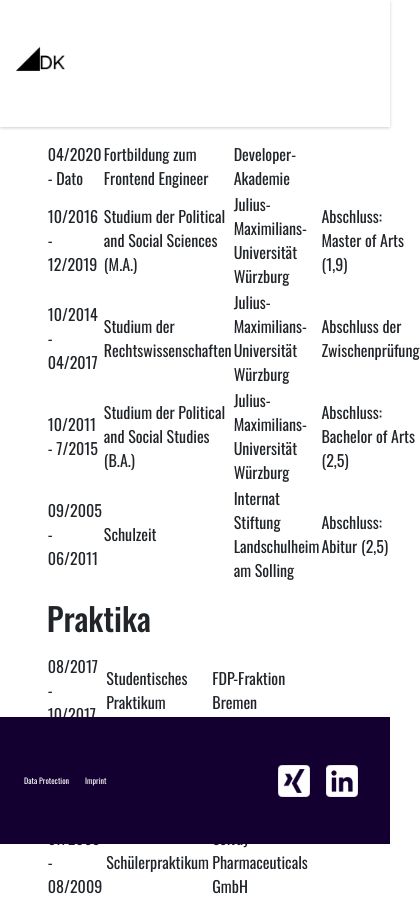
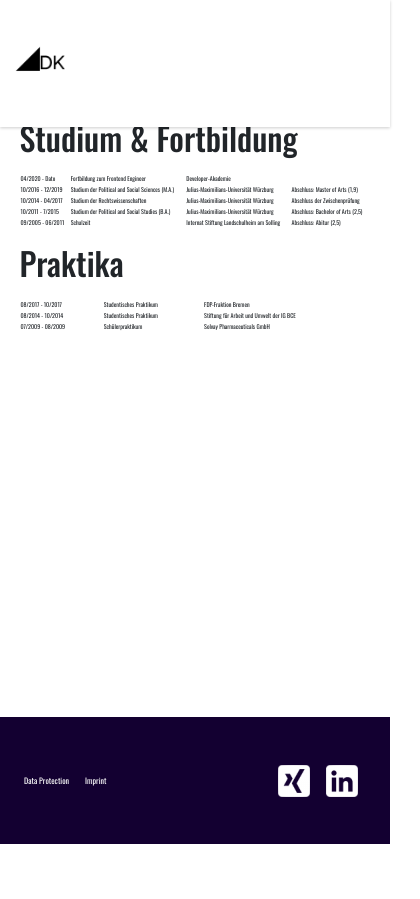
Before and after one commit to DavidAlanKuester/davidalankuester.de, an Angular app: page /cv in a window 390 px wide. Shown: the whole page, 420 px wide, since content can reach past the window. After the commit the page ends 844 px from the top, so only its background shows below. Built offline with nearby package versions, Linux system fonts and the light colour scheme.

Commit message:
other pages responsive

```diff
--- a/src/app/app.component.scss
+++ b/src/app/app.component.scss
@@ -1,5 +1,6 @@
 .container {
     padding: 10%;
+    margin: 0;
 }
 
 .fixed {
@@ -9,3 +10,21 @@
     left: 0;
     width: 100%;
 }
+
+@media (max-width: 1000px) {
+    .container {
+        padding-top: 10%;
+        margin: 0;
+        padding-right: 5%;
+        padding-left: 5%;
+    }
+}
+
+@media (max-width: 600px) {
+    .container {
+        padding-top: 10%;
+        margin: 0;
+        padding-right: 5%;
+        padding-left: 5%;
+    }
+}
--- a/src/app/cv/cv.component.scss
+++ b/src/app/cv/cv.component.scss
@@ -1,14 +1,11 @@
 .cv-page {
-    height: 85vh;
+    height: 100%;
     width: 100vw;
     max-height: 100%;
     max-width: 100%;
 }
 
 .cv-content {
-    padding-top: 10%;
-    padding-left: 2.5%;
-    padding-right: 2.5%;;
     display: flex;
     flex-direction: column;
     h2 {
@@ -16,6 +13,56 @@
         margin-top: 16px;
     }
     table {
-        width: 90%;
+        width: 100%;
     }
 }
+
+@media (max-width:1000px) {
+    .cv-content {
+        display: flex;
+        flex-direction: column;
+        font-size: 12px;
+        margin-top: 40px;
+        h2 {
+            margin-bottom: 16px;
+            margin-top: 16px;
+        }
+        table {
+            width: 100%;
+        }
+    }
+
+}
+@media (max-width: 600px) {
+    .cv-content {
+        display: flex;
+        flex-direction: column;
+        font-size: 8px;
+        margin-top: 54px;
+        h2 {
+            margin-bottom: 16px;
+            margin-top: 16px;
+        }
+        table {
+            width: 100%;
+        }
+    }
+
+}
+
+@media (max-width: 400px) {
+    .cv-content {
+        display: flex;
+        flex-direction: column;
+        font-size: 6px;
+        margin-top: 64px;
+        h2 {
+            margin-bottom: 16px;
+            margin-top: 16px;
+        }
+        table {
+            width: 100%;
+        }
+    }
+
+}
--- a/src/app/data-protection/data-protection.component.html
+++ b/src/app/data-protection/data-protection.component.html
@@ -1,4 +1,4 @@
-<div>
+<div class="data-div">
 <h1>Datenschutzerklärung</h1>
 <p>Verantwortlicher im Sinne der Datenschutzgesetze, insbesondere der EU-Datenschutzgrundverordnung (DSGVO), ist:</p>
 <p>David Küster</p>
@@ -14,7 +14,10 @@
 </ul>
 <p>Sofern Sie uns eine Einwilligung erteilt haben, können Sie diese jederzeit mit Wirkung für die Zukunft widerrufen.</p>
 <p>Sie können sich jederzeit mit einer Beschwerde an eine Aufsichtsbehörde wenden, z. B. an die zuständige Aufsichtsbehörde des Bundeslands Ihres Wohnsitzes oder an die für uns als verantwortliche Stelle zuständige Behörde.</p>
-<p>Eine Liste der Aufsichtsbehörden (für den nichtöffentlichen Bereich) mit Anschrift finden Sie unter: <a href="https://www.bfdi.bund.de/DE/Infothek/Anschriften_Links/anschriften_links-node.html" target="_blank" rel="nofollow noopener">https://www.bfdi.bund.de/DE/Infothek/Anschriften_Links/anschriften_links-node.html</a>.</p>
+<p>Eine Liste der Aufsichtsbehörden (für den nichtöffentlichen Bereich) mit Anschrift finden Sie unter: <a href="https://www.bfdi.bund.de/DE/
+    Infothek/Anschriften_Links/anschriften_links-node.html"
+    target="_blank" rel="nofollow noopener">https://www.bfdi.bund.de/DE/
+    Infothek/Anschriften_Links/anschriften_links-node.html</a>.</p>
 <p></p><h2>Eingebettete YouTube-Videos</h2>
 <h3>Art und Zweck der Verarbeitung:</h3>
 <p>Auf einigen unserer Webseiten betten wir YouTube-Videos ein. Betreiber der entsprechenden Plugins ist die YouTube, LLC, 901 Cherry Ave., San Bruno, CA 94066, USA (nachfolgend „YouTube“). Wenn Sie eine Seite mit dem YouTube-Plugin besuchen, wird eine Verbindung zu Servern von YouTube hergestellt. Dabei wird YouTube mitgeteilt, welche Seiten Sie besuchen. Wenn Sie in Ihrem YouTube-Account eingeloggt sind, kann YouTube Ihr Surfverhalten Ihnen persönlich zuzuordnen. Dies verhindern Sie, indem Sie sich vorher aus Ihrem YouTube-Account ausloggen.</p>
--- a/src/app/data-protection/data-protection.component.scss
+++ b/src/app/data-protection/data-protection.component.scss
@@ -0,0 +1,32 @@
+@media (max-width: 1000px) {
+    .data-div {
+        margin-top: 40px;
+    }
+}
+@media (max-width: 600px) {
+    .data-div {
+        margin-top: 80px;
+    }
+}
+
+
+@media (max-width: 400px) {
+    .data-div {
+h1 {
+    font-size: 24px;
+}
+h2 {
+    font-size: 20px;
+}
+h3 {
+    font-size: 26px;
+}
+p {
+    font-size: 12px;
+}
+li {
+    font-size: 12px;
+}
+
+    }
+}
--- a/src/app/imprint/imprint.component.scss
+++ b/src/app/imprint/imprint.component.scss
@@ -2,3 +2,21 @@
     height: 100%;
     width: 100%;
 }
+
+@media (max-width: 1000px) {
+    .imprint-page {
+        height: 100%;
+        width: 100%;
+        margin-top: 80px;
+    }
+
+}
+
+@media (max-width: 400px) {
+    .imprint-page {
+        height: 100%;
+        width: 100%;
+        margin-top: 120px;
+    }
+
+}
--- a/src/app/political-science/political-science.component.scss
+++ b/src/app/political-science/political-science.component.scss
@@ -1,14 +1,11 @@
 .ps-page {
-    height: 85vh;
+    height: 100%;
     width: 100vw;
     max-height: 100%;
     max-width: 100%;
 }
 
 .ps-content {
-    padding-top: 10%;
-    padding-left: 2.5%;
-    padding-right: 2.5%;;
     display: flex;
     flex-direction: column;
     h2 {
@@ -16,7 +13,7 @@
         margin-top: 16px;
     }
     table {
-        width: 90%;
+        width: 100%;
     }
 
     p {
@@ -24,3 +21,67 @@
         font-size: 24px;
     }
 }
+
+@media (max-width: 1000px) {
+    .ps-content {
+        display: flex;
+        flex-direction: column;
+        margin-top: 32px;
+        h2 {
+            margin-bottom: 16px;
+            margin-top: 16px;
+        }
+        table {
+            width: 100%;
+            font-size: 12px;
+        }
+
+        p {
+            margin-top: 32px;
+            font-size: 24px;
+        }
+    }
+}
+@media (max-width: 600px) {
+    .ps-content {
+        display: flex;
+        flex-direction: column;
+        margin-top: 80px;
+        h2 {
+            margin-bottom: 16px;
+            margin-top: 16px;
+            font-size: 20px;
+        }
+        table {
+            width: 100%;
+            font-size: 8px;
+        }
+
+        p {
+            margin-top: 32px;
+            font-size: 20px;
+        }
+    }
+}
+
+@media (max-width: 600px) {
+    .ps-content {
+        display: flex;
+        flex-direction: column;
+        margin-top: 80px;
+        h2 {
+            margin-bottom: 16px;
+            margin-top: 16px;
+            font-size: 20px;
+        }
+        table {
+            width: 100%;
+            font-size: 8px;
+        }
+
+        p {
+            margin-top: 32px;
+            font-size: 20px;
+        }
+    }
+}
```
